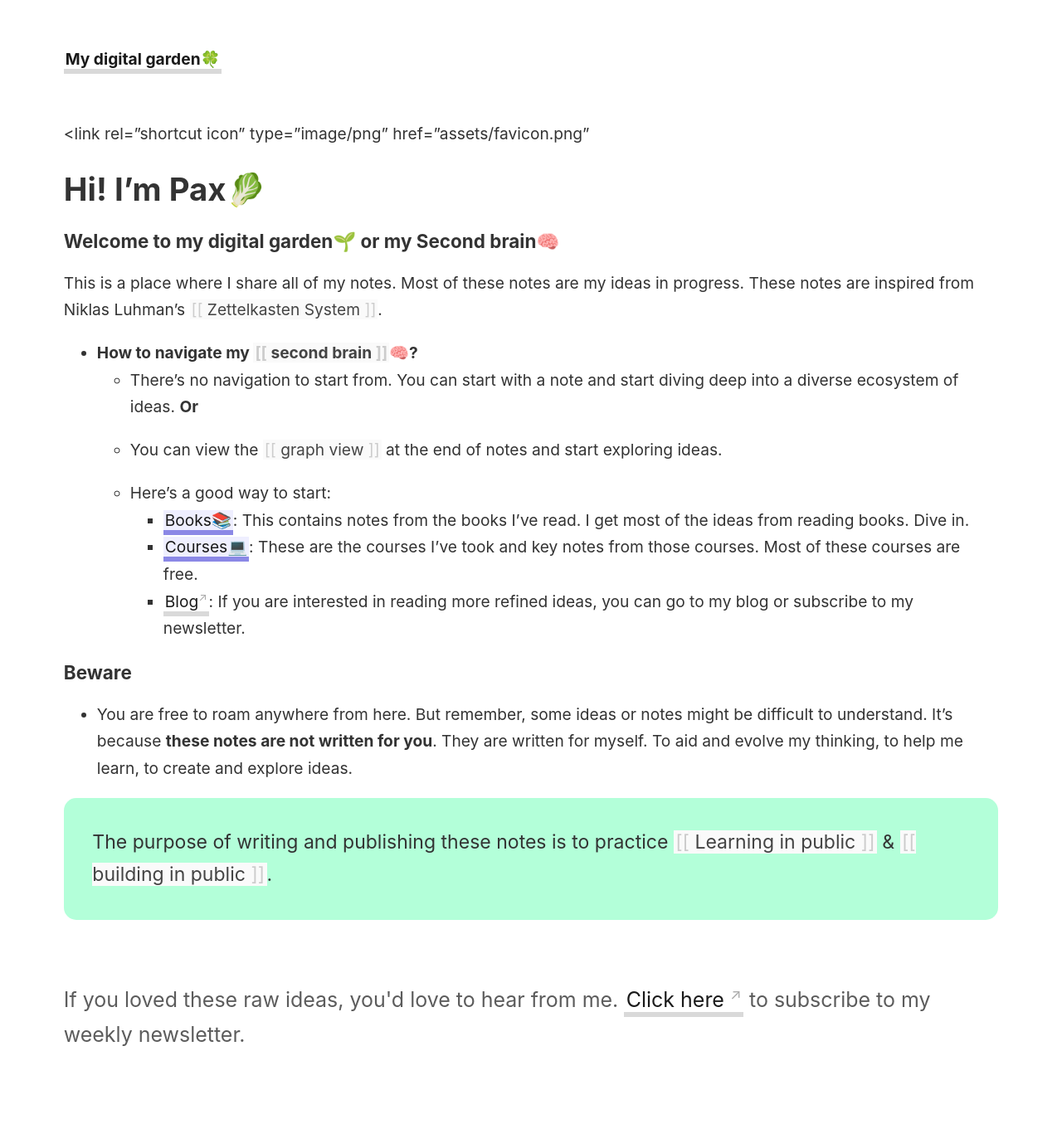
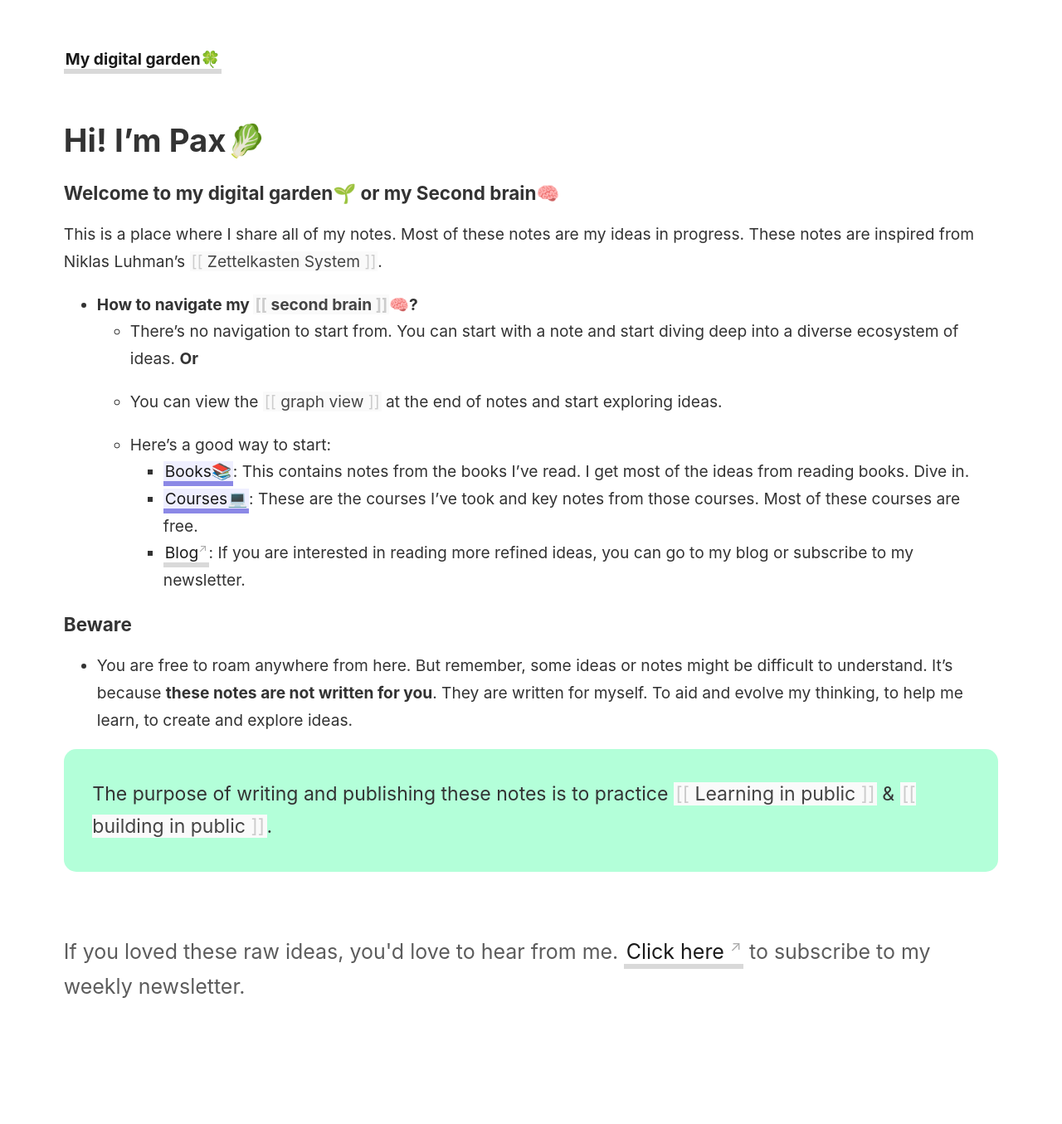
Before and after one commit to Beingpax/Mydigitalgarden, a Jekyll site: the page built from _pages/index.md, in a window 1280 px wide. Shown: the whole page at 83% size. Built offline with Jekyll 4.4.1, drawn with Linux system fonts in a browser that asks for light colours; after the commit the page ends 1296 px from its top, so only the background shows below that.

Commit message:
Update index.md

```diff
--- a/_pages/index.md
+++ b/_pages/index.md
@@ -4,7 +4,7 @@
 id: home
 permalink: /
 ---
-<link rel="shortcut icon" type="image/png" href="assets/favicon.png"
+<link rel="shortcut icon" type="image/png" href="assets/favicon.png">
 
 # Hi! I'm Pax🥬
 
```
